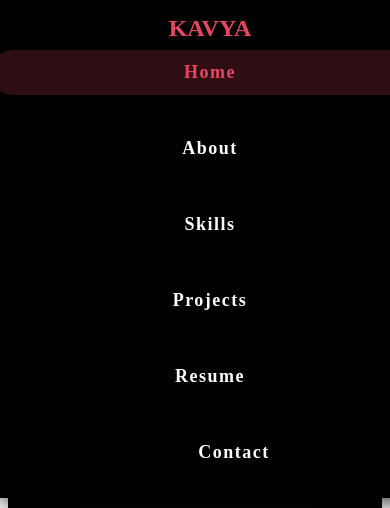
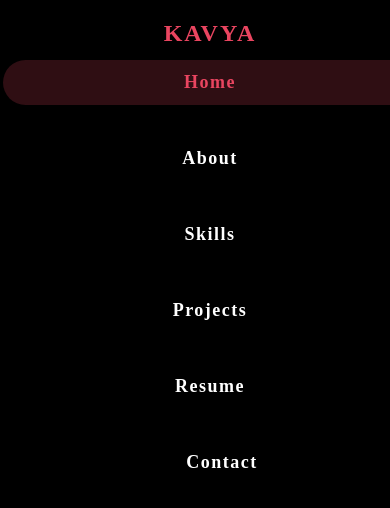
Before and after one commit to kavyaballa1020/Angular-Portfolio, an Angular app: page /home in a window 390 px wide. Shown: the top 508 px of the page. Built offline with nearby package versions, Linux system fonts and the light colour scheme; grey boxes are pictures that could not be loaded.

Commit message:
"Added Font Awesome CSS links and icons to navigation links in header component"

```diff
--- a/src/app/header/header.component.css
+++ b/src/app/header/header.component.css
@@ -32,7 +32,7 @@
 .nav-links a {
   color: #ffffff;
   text-decoration: none;
-  padding: 12px 24px;
+  padding: 12px 12px;
   font-size: 18px;
   font-weight: 600;
   border-radius: 30px;
@@ -77,7 +77,7 @@
 /* Specific styling for the "Contact" link */
 .nav-links .contact-link {
   margin-left: auto; /* Pushes the "Contact" link to the right edge */
-  margin-right: 20px; /* Adds 20px margin from the right edge */
+  margin-right: 40px; /* Adds 20px margin from the right edge */
 }
 .nav-links i {
   margin-right: 8px; /* Space between the icon and the text */
@@ -103,3 +103,44 @@
     text-align: center;
   }
 }
+.brand-name {
+  color: #e94560;
+  font-size: 28px;
+  font-weight: 700;
+  text-transform: uppercase;
+  display: flex;
+  align-items: center;
+  position: relative;
+  overflow: hidden;
+  padding: 5px 10px;
+  transition: all 0.3s ease;
+  letter-spacing: 2px;
+  text-decoration: none;
+}
+
+.brand-name i {
+  margin-right: 12px;
+  font-size: 32px;
+  transition: transform 0.3s ease;
+}
+.brand-name:hover i {
+  transform: rotate(360deg);
+}
+
+.brand-name:hover::before {
+  left: 0;
+}
+
+.brand-name:hover::after {
+  right: 0;
+}
+
+@media (max-width: 768px) {
+  .brand-name {
+    font-size: 24px;
+  }
+
+  .brand-name i {
+    font-size: 28px;
+  }
+}
```
